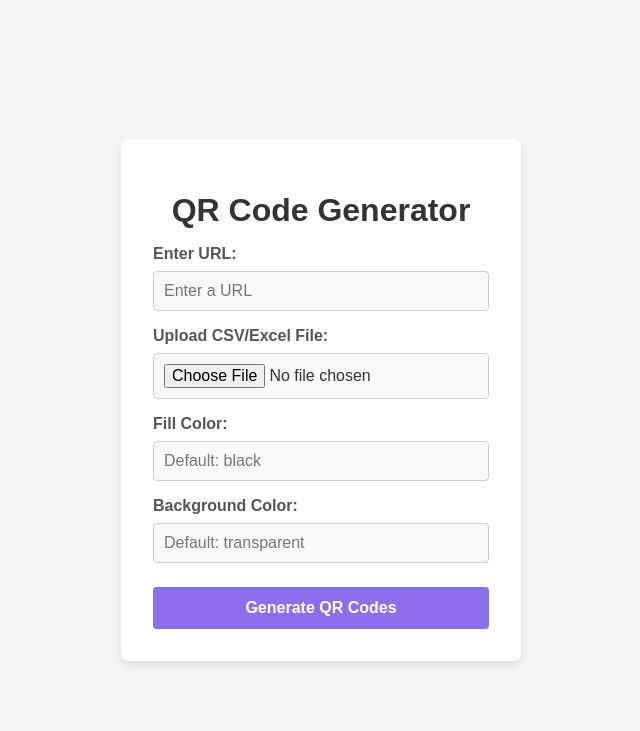
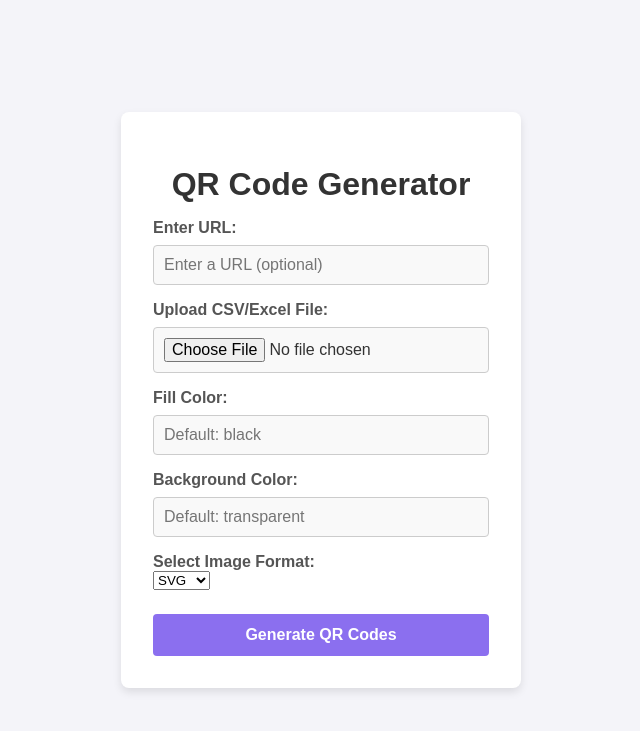
Before and after one commit to nyashad/QR-Code-Generator, a Flask app: page / in a window 1280 px wide. Shown: the top 731 px of the page, without its empty margins (319-959 px from the left). Run offline with Flask 3, Linux system fonts and the light colour scheme.

```diff
--- a/app.py
+++ b/app.py
@@ -3,6 +3,7 @@ import qrcode
 import io
 import pandas as pd
 import zipfile
+from qrcode.image.svg import SvgImage
 
 app = Flask(__name__)
 
@@ -14,6 +15,7 @@ def index():
 def generate():
     fill_color = request.form.get('fill_color') or "black"
     back_color = request.form.get('back_color') or "transparent"
+    selected_format = request.form.get('format')  # Get the selected format
 
     # Initialize a list to hold domain names
     domains = []
@@ -48,13 +50,21 @@ def generate():
             qr.add_data(domain)
             qr.make(fit=True)
 
-            img = qr.make_image(fill_color=fill_color, back_color=back_color if back_color != "transparent" else None)
-            img_bytes = io.BytesIO()
-            img.save(img_bytes, format='PNG')
+            # Generate the QR code image
+            if selected_format == 'svg':
+                img = qr.make_image(image_factory=SvgImage)
+                img_bytes = io.BytesIO()
+                img.save(img_bytes)
+                img_bytes.seek(0)
+            else:
+                img = qr.make_image(fill_color=fill_color, back_color=back_color if back_color != "transparent" else None)
+                img_bytes = io.BytesIO()
+                img.save(img_bytes, format=selected_format.upper())  # Save in the selected format
+
             img_bytes.seek(0)
 
             # Save the QR code to the zip file
-            zipf.writestr(f"{domain}.png", img_bytes.getvalue())
+            zipf.writestr(f"{domain}.{selected_format}", img_bytes.getvalue())
 
     return send_file(zip_filename, as_attachment=True, download_name=zip_filename)
 
--- a/templates/index.html
+++ b/templates/index.html
@@ -11,10 +11,11 @@
         <h1>QR Code Generator</h1>
         <form action="/generate" method="POST" enctype="multipart/form-data">
             <label for="url">Enter URL:</label>
-            <input type="text" name="url" placeholder="Enter a URL">
+            <input type="text" name="url" placeholder="Enter a URL (optional)">
 
             <label for="file">Upload CSV/Excel File:</label>
             <input type="file" name="file" accept=".csv, .xls, .xlsx">
+
 
             <label for="fill_color">Fill Color:</label>
             <input type="text" name="fill_color" placeholder="Default: black">
@@ -22,6 +23,13 @@
             <label for="back_color">Background Color:</label>
             <input type="text" name="back_color" placeholder="Default: transparent">
 
+            <label for="format">Select Image Format:</label>
+            <select name="format" required>
+                <option value="svg">SVG</option>
+                <option value="jpeg">JPEG</option>
+                <option value="png">PNG</option>
+            </select>
+
             <button type="submit">Generate QR Codes</button>
         </form>
     </div>
```
Also changed, not shown: 1 other file.
